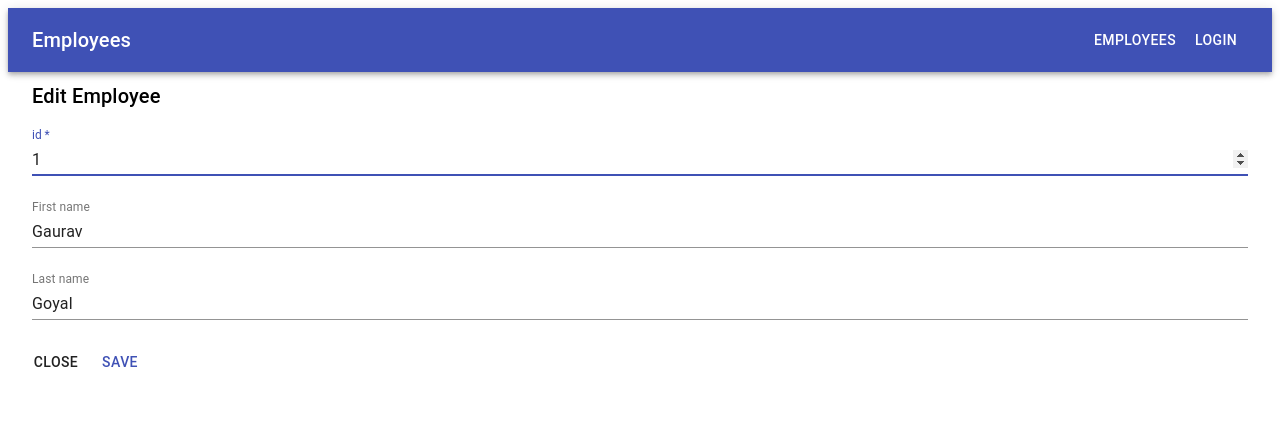
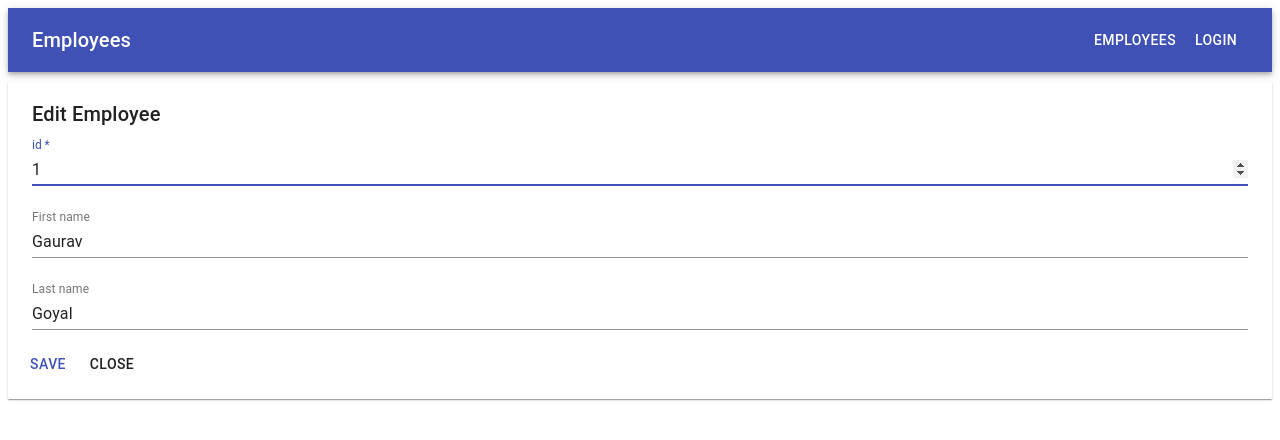
Before and after one commit to GauravKGoyal/ReactCrudSimpleWithRoutes, a React (Create React App) app: page /#/employees/edit/1 in a window 1280 px wide. Shown: the top 440 px of the page. Built offline with nearby package versions, Linux system fonts and the light colour scheme.

Commit message:
Reduce controls

```diff
--- a/src/Components/Employee/AllEmployees.js
+++ /dev/null
@@ -1,11 +0,0 @@
-import React, { Component } from "react";
-import {employees} from "../../store";
-import EmployeesTable from "./EmployeesTable";
-
-class AllEmployees extends Component {
-  render() {
-    return <EmployeesTable rows={employees} totalRowsCount={100} history={this.props.history}/>;
-  }
-}
-
-export default AllEmployees;
--- a/src/Components/Employee/EmployeeForm.js
+++ b/src/Components/Employee/EmployeeForm.js
@@ -23,12 +23,9 @@ class EmployeeForm extends Component {
     const target = event.target;
 
     let value = target.value;
-    if (target.type === "checkbox")
-    {
+    if (target.type === "checkbox") {
       value = target.checked;
-    }
-    else if (target.type ==="number")
-    {
+    } else if (target.type === "number") {
       value = parseInt(target.value, 0);
     }
 
@@ -42,13 +39,13 @@ class EmployeeForm extends Component {
   handleClose() {
     if (this.state.changed === true) {
       const isConfirmed = window.confirm(
-        "Are you sure you want to exit without saving?"
+        "Are you sure you want to close without saving?"
       );
       if (isConfirmed === false) {
         return;
       }
     }
- //   this.clearInputStates();
+    //   this.clearInputStates();
     this.props.history.push("/");
   }
 
@@ -67,11 +64,9 @@ class EmployeeForm extends Component {
         };
         employees.push(formEmployee);
       }
-
-      this.props.history.push("/");
       this.setState({ changed: false });
-
     }
+    this.props.history.push("/");
 
     // show toast for success or failure
   }
@@ -79,7 +74,7 @@ class EmployeeForm extends Component {
   componentDidMount() {
     let employeeId = parseInt(this.props.match.params.id, 0);
     let emp = employees.find(e => e.id === employeeId);
-//alert(JSON.stringify(employees), JSON.stringify(emp));
+    //alert(JSON.stringify(employees), JSON.stringify(emp));
     // if employee exit the edit it otherwise add it
     if (emp) {
       this.setState({
@@ -98,20 +93,14 @@ class EmployeeForm extends Component {
         <form key={this.id} onSubmit={this.handleSubmit}>
           <div
             style={{
-              paddingTop: 8,
-              paddingBottom: 8,
-              paddingLeft: 24,
-              paddingRight: 24
+              marginBottom: 8
             }}
           >
             <Typography variant="h6">{this.state.action} Employee</Typography>
           </div>
           <div
             style={{
-              paddingTop: 8,
-              paddingBottom: 8,
-              paddingLeft: 24,
-              paddingRight: 24
+              marginBottom: 8
             }}
           >
             <TextField
@@ -150,18 +139,13 @@ class EmployeeForm extends Component {
               fullWidth
             />
           </div>
-          <div
-            style={{
-              paddingTop: 8,
-              paddingBottom: 8,
-              paddingLeft: 16,
-              paddingRight: 16
-            }}
-          >
-            <Button onClick={this.handleClose}>Close</Button>
+          <div  style={{
+              marginLeft: -16
+            }}>
             <Button type="submit" color="primary">
               Save
             </Button>
+            <Button onClick={this.handleClose}>Close</Button>
           </div>
         </form>
       </div>
--- a/src/Components/Employee/EmployeesTable.js
+++ b/src/Components/Employee/EmployeesTable.js
@@ -7,13 +7,15 @@ import TableRow from "@material-ui/core/TableRow";
 import TablePagination from "@material-ui/core/TablePagination";
 import AddIcon from "@material-ui/icons/Add";
 import Button from "@material-ui/core/Button";
+import { employees as rows } from "../../store";
+import { Paper } from "@material-ui/core";
 
 class EmployeesTable extends Component {
   constructor(props) {
     super(props);
 
     this.state = {
-      page: 1,
+      page: 0,
       rowsPerPage: 5
     };
     this.handleChangePage = this.handleChangePage.bind(this);
@@ -25,13 +27,11 @@ class EmployeesTable extends Component {
     this.setState({ page: newPage });
   };
   handleChangeRowsPerPage = event => {
-    this.setState({ rowsPerPage: parseInt(event.target.value, 5) });
-    this.setState({ page: 1 });
+    this.setState({ rowsPerPage: parseInt(event.target.value, 10) });
+    this.setState({ page: 0 });
   };
   handleClickRow = (event, row) => {
-    console.log(row.id);
     this.setState({ selectedRowId: row.id });
-    console.log(this.props.location);
     this.props.history.push("/employees/edit/" + row.id);
   };
   handleClickAdd = event => {
@@ -40,7 +40,8 @@ class EmployeesTable extends Component {
 
   render() {
     return (
-      <div style={{ width: "100%", overflowX: "auto" }}>
+
+        <div>
           <Button
             startIcon={<AddIcon />}
             color="primary"
@@ -58,7 +59,13 @@ class EmployeesTable extends Component {
                 </TableRow>
               </TableHead>
               <TableBody>
-              {this.props.rows.map(row => (
+                {rows
+                  .slice(
+                    this.state.page * this.state.rowsPerPage,
+                    this.state.page * this.state.rowsPerPage +
+                      this.state.rowsPerPage
+                  )
+                  .map(row => (
                     <TableRow
                       hover
                       key={row.id}
@@ -77,7 +84,7 @@ class EmployeesTable extends Component {
           <TablePagination
             rowsPerPageOptions={[5, 10, 25]}
             component="div"
-          count={this.props.totalRowsCount}
+            count={rows.length}
             rowsPerPage={this.state.rowsPerPage}
             page={this.state.page}
             onChangePage={this.handleChangePage}
--- a/src/Components/Layout/Body.js
+++ b/src/Components/Layout/Body.js
@@ -1,17 +1,29 @@
 import React from "react";
-import AllEmployees from "../Employee/AllEmployees";
+import EmployeesTable from "../Employee/EmployeesTable";
 import EmployeeForm from "../Employee/EmployeeForm";
 import Login from "../Login";
-import { Route, HashRouter, BrowserRouter } from "react-router-dom";
+import { Route } from "react-router-dom";
+import { Paper } from "@material-ui/core";
+
 
 
 export default function Body() {
   return (
-    <div>
-      <Route exact path="/" component={AllEmployees} />
+    <Paper
+    square
+    style={{
+      paddingTop: 16,
+      paddingBottom: 16,
+      paddingLeft: 24,
+      paddingRight: 24,
+      marginTop: 10,
+      marginBottom: 10
+    }}
+  >
+      <Route exact path="/" component={EmployeesTable} />
       <Route exact path="/Login" component={Login} />
       <Route exact path="/employees/add" component={EmployeeForm} />
       <Route path="/employees/edit/:id" component={EmployeeForm} />
-    </div>
+    </Paper>
   );
 }
```
Lines whose indentation alone changed are shown as unchanged.
